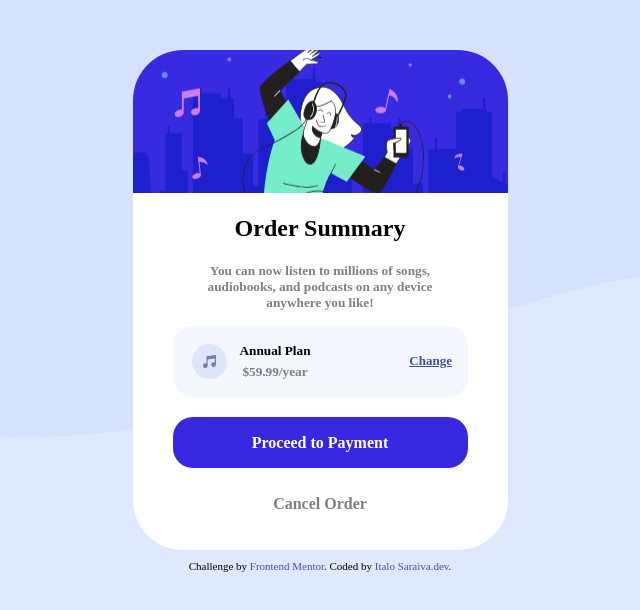
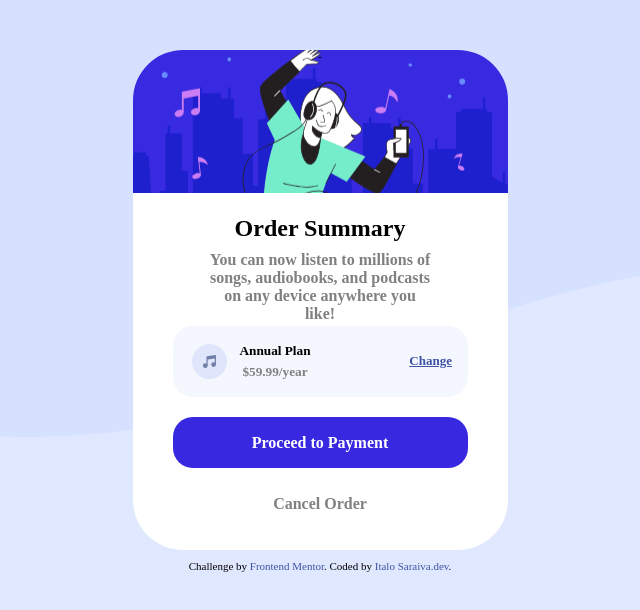
Before and after one commit to italoengdev/Frontend-Mentor-Test-CSS-HTML, a plain HTML site: page index.html in a window 1280 px wide. Shown: the whole page, without its empty margins (320-960 px from the left). Drawn offline with Linux system fonts and the light colour scheme.

Commit message:
Update index.html

```diff
--- a/index.html
+++ b/index.html
@@ -36,10 +36,10 @@
         <h2 class="aa">Order Summary</h2>
       </div>
       <div class="b">
-        <h5 class="bb">
+        <h4 class="bb">
           You can now listen to millions of songs, audiobooks, and podcasts on
           any device anywhere you like!
-        </h5>
+        </h4>
       </div>
       <div class="c">
         <img src="./images/icon-music.svg" alt="" class="img-c" />
```
